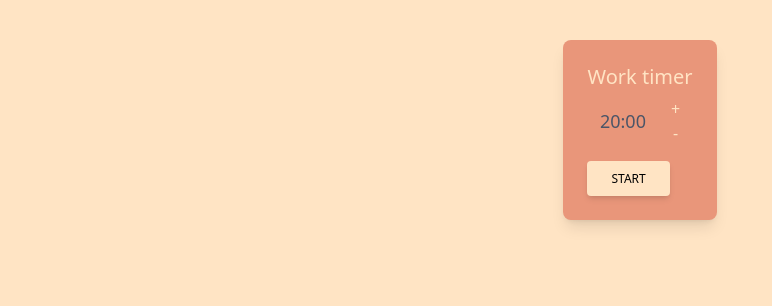
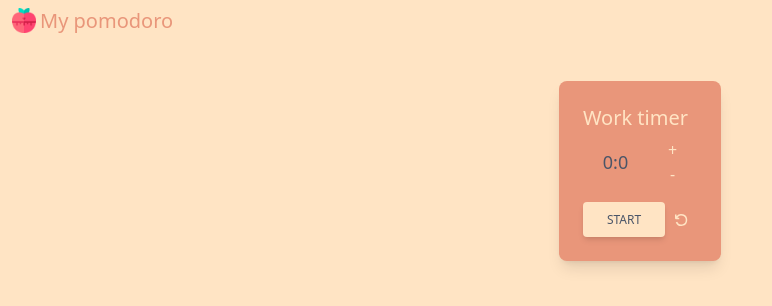
Before and after one commit to Da-nae/Pomodoro-app-react, a React (Vite) app: page / in a window 1280 px wide. Shown: the top 306 px of the page, without its empty margins (0-772 px from the left). Built offline with nearby package versions, Linux system fonts and the light colour scheme.

Commit message:
add timer

```diff
--- a/index.html
+++ b/index.html
@@ -7,6 +7,10 @@
     <title>My pomodoro</title>
   </head>
   <body class="bg-bisque">
+    <div class="flex mx-2 my-2">
+      <img src="./src/assets/pomodoro.png" class="w-6 mx-1">
+      <h1 class="text-dark-salmon text-xl leading-tight font-medium">My pomodoro</h1>
+    </div>
     <div id="root"></div>
     <script type="module" src="/src/main.jsx"></script>
   </body>
--- a/package.json
+++ b/package.json
@@ -11,6 +11,7 @@
   "dependencies": {
     "react": "^18.2.0",
     "react-dom": "^18.2.0",
+    "react-icons": "^4.6.0",
     "react-timer-hook": "^3.0.5"
   },
   "devDependencies": {
--- a/src/components/Timer.jsx
+++ b/src/components/Timer.jsx
@@ -1,22 +1,27 @@
-import { useTimer } from 'react-timer-hook';
+import { useStopwatch } from 'react-timer-hook';
+import { VscDebugRestart } from 'react-icons/vsc';
 
 const Timer = () => {
-    //const {seconds, minutes, isRunning, start, pause, resume,} = useTimer(timeOut, onTimeOut ());
+    const {seconds, minutes, isRunning, start, pause, reset,} = useStopwatch({ autoStart: false });
 
     return (
         <div className="flex justify-center">
-                <div className="block p-6 rounded-lg shadow-lg  bg-dark-salmon max-w-sm mt-10">
+            <div className="block p-6 rounded-lg shadow-lg  bg-dark-salmon mt-10">
                 <button type="button" className="btnTop text-bisque text-xl leading-tight font-medium mb-2 text-center">Work timer</button>
                 <div className='flex justify-around items-center mb-4'>
                     <p className="text-txtgrey text-center text-lg">
-                            20:00
+                        {minutes}:{seconds}
+
                     </p>
                     <div className='btnPlus'>
                         <button className='plus'>+</button>
                         <button className='minus'>-</button>
                     </div>
                 </div>
-                    <button type="button" className="startTimer btnStart inline-block">Start</button>
+                <div className='flex'>
+                    <button type="button" onClick={isRunning ? pause : start} className="startTimer text-txtgrey btnStart inline-block">Start</button>
+                    <button type="button" className='text-bisque mx-2' onClick={reset}><VscDebugRestart /></button>
+                </div>
             </div>
         </div>
     );
--- a/src/index.css
+++ b/src/index.css
@@ -3,11 +3,11 @@
 @tailwind utilities;
 
 .btnStart {
-    @apply bg-bisque px-6 py-2.5 font-medium text-xs leading-tight uppercase rounded shadow-md hover:bg-pine hover:shadow-lg hover:text-bisque focus:bg-blueish focus:shadow-lg focus:outline-none focus:ring-0 focus:text-bisque active:bg-pine active:shadow-lg transition duration-150 ease-in-out
+    @apply bg-bisque px-6 py-2.5 font-medium text-xs leading-tight uppercase rounded shadow-md hover:bg-pine hover:shadow-lg hover:text-bisque transition duration-150 ease-in-out
 }
 
 .btnPlus {
-    @apply flex flex-col text-bisque my-0
+    @apply flex flex-col text-bisque
 }
 
 /* .btnTop {
```
Also changed, not shown: 1 other file (tests, documents, lock files or other folders). Lines whose indentation alone changed are shown as unchanged.
